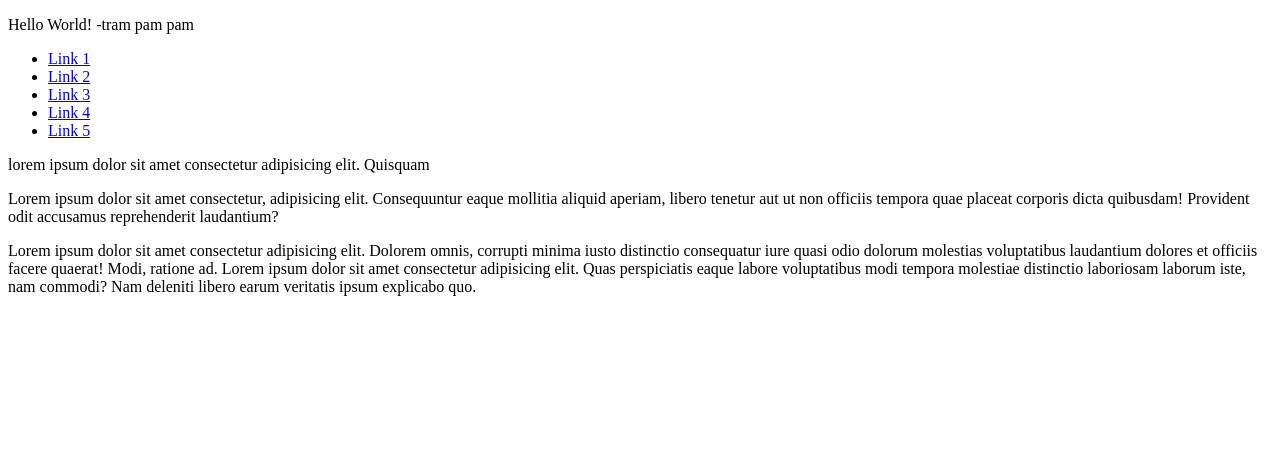
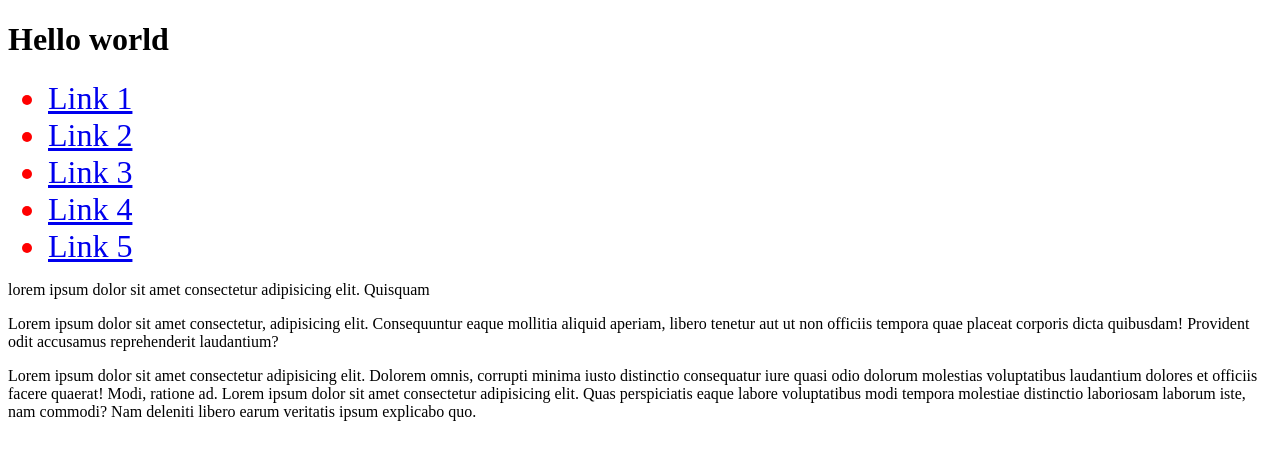
Before and after one commit to Shimodos/learn_JS, a plain HTML site: page index.html in a window 1280 px wide. Drawn offline with Linux system fonts and the light colour scheme.

Commit message:
Learn JS : basics of work DOM _003

```diff
--- a/index.html
+++ b/index.html
@@ -7,6 +7,7 @@
       content="width=device-width, user-scalable=no, initial-scale=1.0, maximum-scale=1.0, minimum-scale=1.0"
     />
     <meta http-equiv="X-UA-Compatible" content="ie=edge" />
+    <link rel="stylesheet" href="style.css" />
     <title>Document</title>
   </head>
   <body>
--- a/js/script_04.js
+++ b/js/script_04.js
@@ -1,13 +1,24 @@
 "use strict";
 
-let elem = document.querySelector("h1");
+let li = document.querySelectorAll("li");
 
-// console.log(elem.innerHTML);
+// header.style.cssText = `
+// color: red;
+// background-color: yellow;
+// `; // cssText - свойство, которое позволяет задать несколько стилей сразу
 
-// let oldData = elem.innerHTML;
+// header.classList.add("newClass"); // добавляет класс
 
-elem.outerHTML = `<p>Hello World! -tram pam pam</p>`; // замена элемента
+// console.log(header.className); // возвращает строку с классами
+// header.className = "newClass"; // перезаписывает классы
 
-console.log(elem.firstChild); // получение первого дочернего элемента
+// console.log(getComputedStyle(header)); // возвращает стили элемента
 
-elem.firstChild.data = "New Comments"; // изменение текста
+// let styleOfHeader = getComputedStyle(li, "::before");
+// console.log(styleOfHeader);
+
+// console.log(parseInt(styleOfHeader.marginBottom)); // преобразует строку в число
+
+for (let value of li) {
+  value.classList.add("newClass");
+}
--- /dev/null
+++ b/style.css
@@ -0,0 +1,5 @@
+.newClass {
+  color: red;
+  font-size: 2rem;
+  margin: 0;
+}
```
